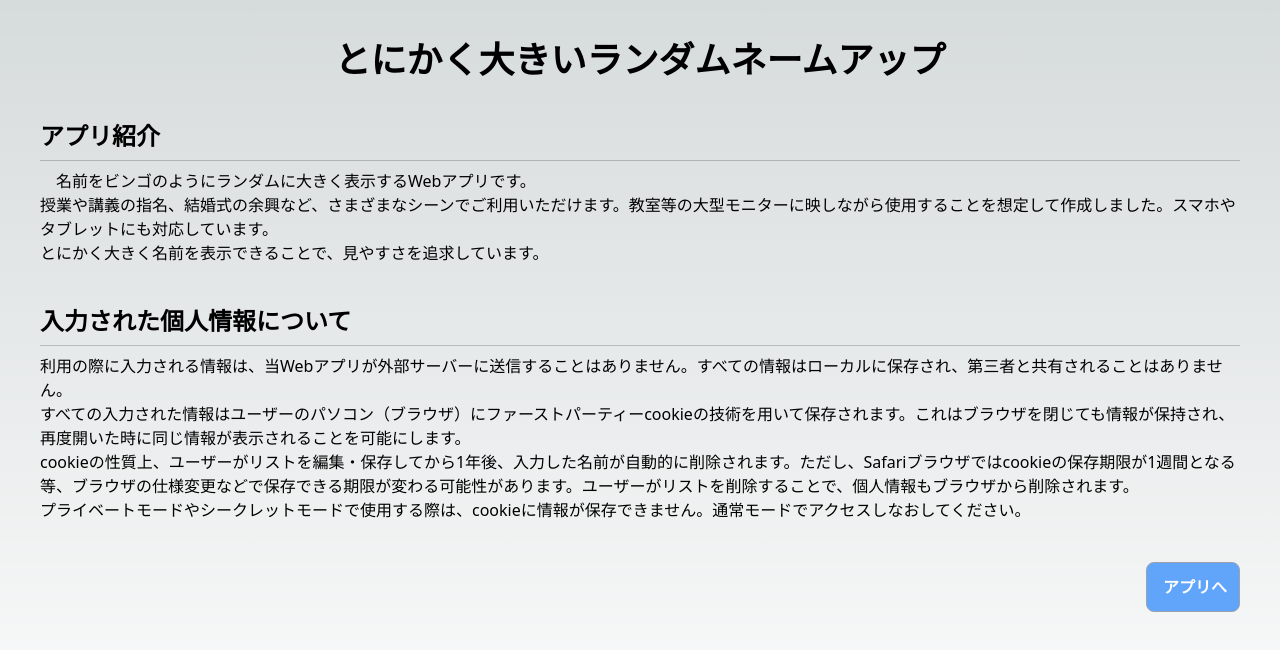
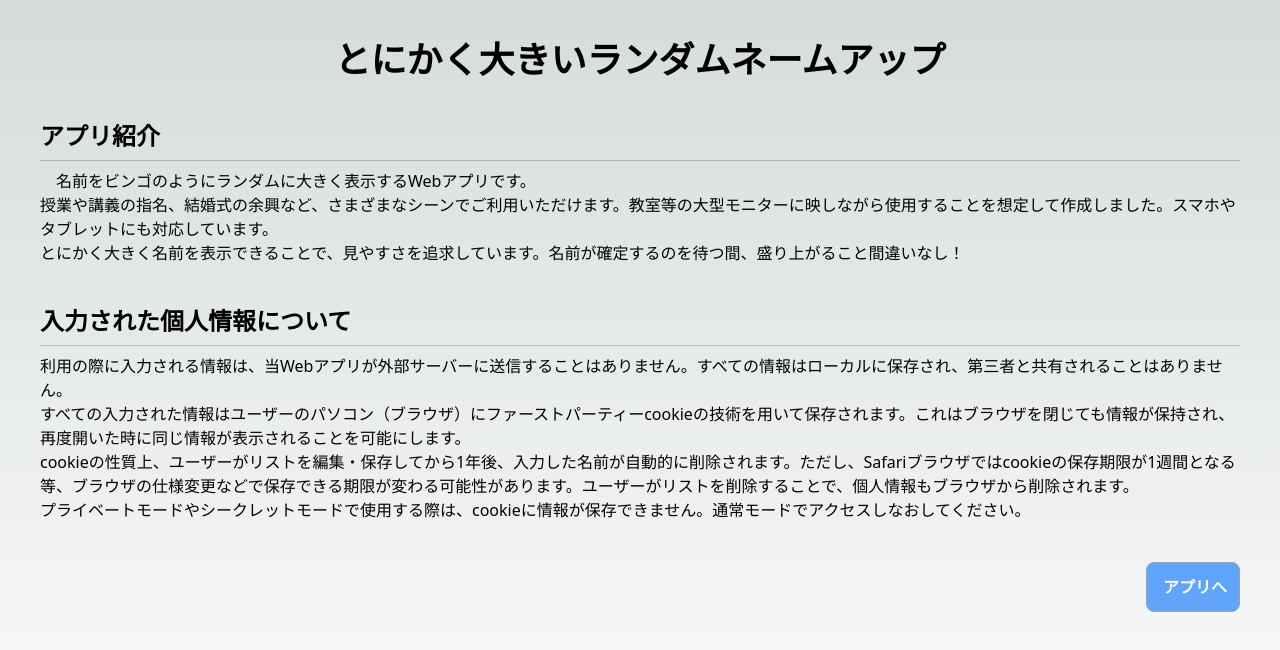
Before and after one commit to NyNaNr/randomNameApp, a Next.js app: page /random_name_app/features in a window 1280 px wide. Shown: the top 650 px of the page. Built offline with nearby package versions, Linux system fonts and the light colour scheme.

Commit message:
微修正

```diff
--- a/pages/random_name_app/features.tsx
+++ b/pages/random_name_app/features.tsx
@@ -36,7 +36,7 @@ export default function Home() {
               　授業や講義の指名、結婚式の余興など、さまざまなシーンでご利用いただけます。教室等の大型モニターに映しながら使用することを想定して作成しました。スマホやタブレットにも対応しています。
             </p>
             <p>
-              　とにかく大きく名前を表示できることで、見やすさを追求しています。
+              　とにかく大きく名前を表示できることで、見やすさを追求しています。名前が確定するのを待つ間、盛り上がること間違いなし！
             </p>
           </div>
           <h2 className="text-2xl font-semibold mb-2">
```
